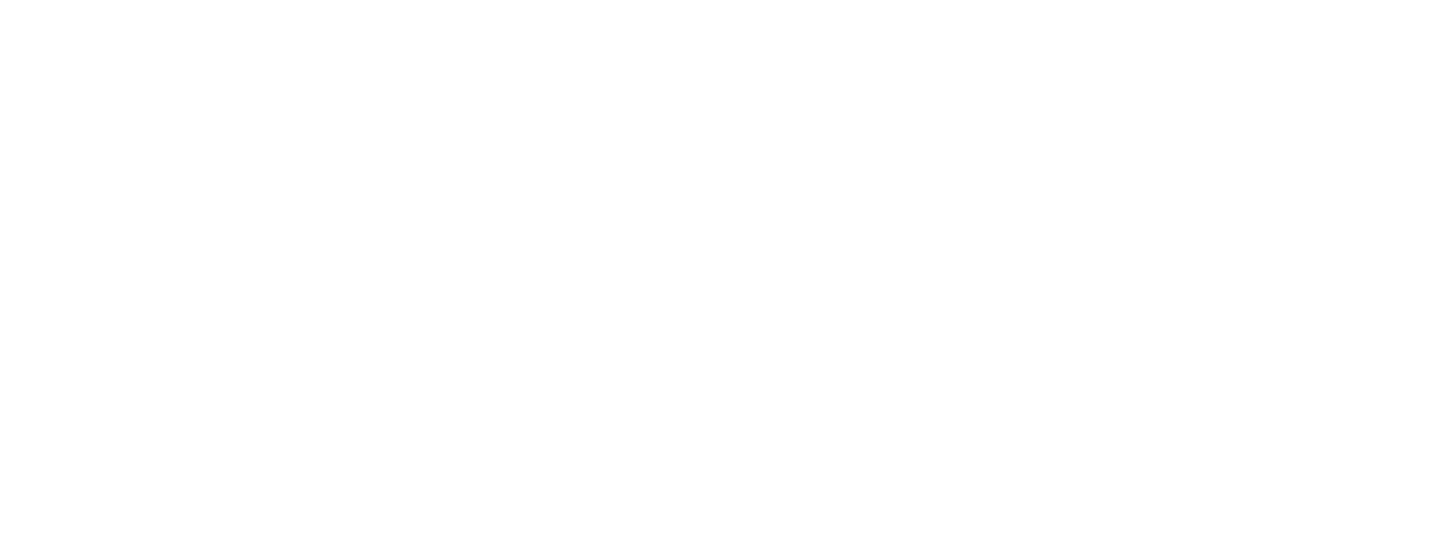
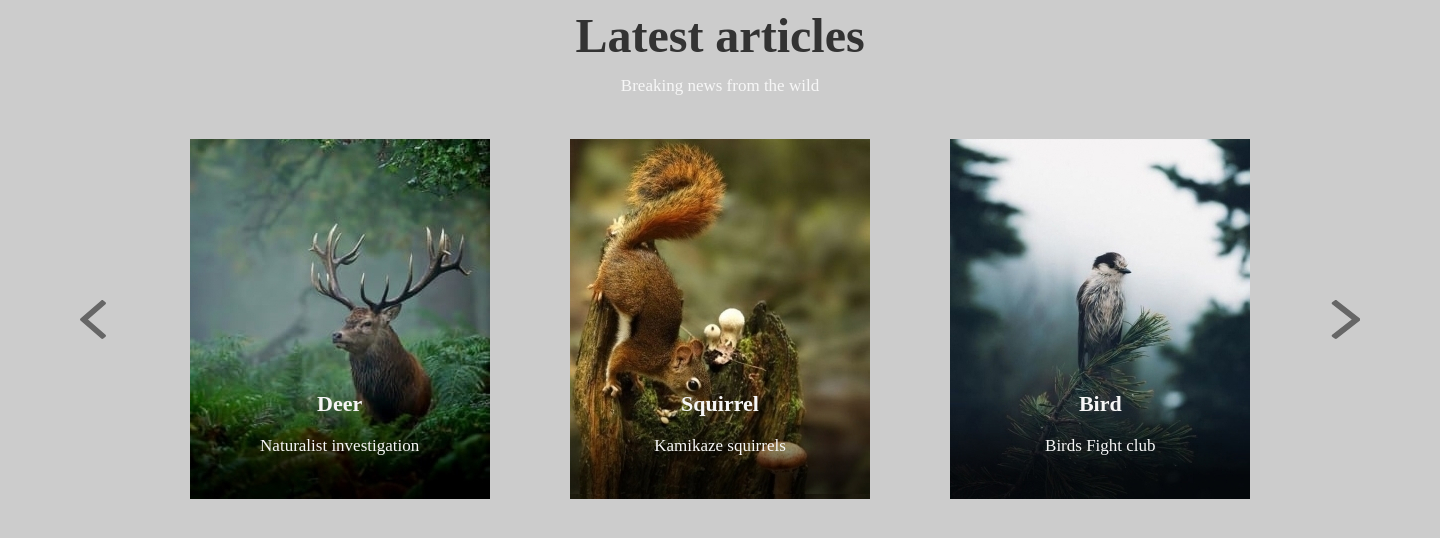
Before and after one commit to Luba-web/Wildlife, a plain HTML site: page index.html in a window 1280 px wide. Shown: the whole page, 1440 px wide, since content can reach past the window. Drawn offline with Linux system fonts and the light colour scheme.

Commit message:
feature: add gallery in main page

```diff
--- /dev/null
+++ b/blocks/gallery/__block/gallery__block.css
@@ -0,0 +1,5 @@
+.gallery__block {
+  display: flex;
+  justify-content: space-evenly;
+  align-items: center;
+}
--- /dev/null
+++ b/blocks/gallery/__btn/_arrow/gallery__btn_arrow.css
@@ -0,0 +1,4 @@
+.gallery__btn_arrow {
+  background-image: url("../../../../image/back.svg");
+  background-repeat: no-repeat;
+}
--- /dev/null
+++ b/blocks/gallery/__btn/_back/gallery__btn_back.css
@@ -0,0 +1,4 @@
+.gallery__btn_back {
+  background-image: url("../../../../image/arrow.svg");
+  background-repeat: no-repeat;
+}
--- /dev/null
+++ b/blocks/gallery/__btn/gallery__btn.css
@@ -0,0 +1,11 @@
+.gallery__btn {
+  display: block;
+
+  background: transparent;
+
+  border: none;
+  cursor: pointer;
+
+  width: 29px;
+  height: 39px;
+}
--- /dev/null
+++ b/blocks/gallery/__contener/gallery__contener.css
@@ -0,0 +1,8 @@
+.gallery__contener {
+  display: flex;
+  flex-direction: column;
+  position: relative;
+  width: 300px;
+  height: 360px;
+  justify-content: flex-end;
+}
--- /dev/null
+++ b/blocks/gallery/__img/gallery__img.css
@@ -0,0 +1,6 @@
+.gallery__img {
+  position: absolute;
+  right: 0;
+  left: 0;
+  z-index: 1;
+}
--- /dev/null
+++ b/blocks/gallery/__text/gallery__text.css
@@ -0,0 +1,14 @@
+.gallery__text {
+  font-size: 17px;
+  line-height: 159%;
+
+  text-align: center;
+
+  margin: 0;
+  padding: 0;
+  padding-bottom: 40px;
+
+  color: #f7f7f7;
+
+  z-index: 2;
+}
--- /dev/null
+++ b/blocks/gallery/__title/gallery__title.css
@@ -0,0 +1,14 @@
+.gallery__title {
+  font-size: 22px;
+  line-height: 164%;
+
+  text-align: center;
+
+  margin: 0;
+  padding: 0;
+  margin-bottom: 10px;
+
+  color: #f7f7f7;
+
+  z-index: 2;
+}
--- /dev/null
+++ b/blocks/subtitle/subtitle.css
@@ -0,0 +1,11 @@
+.subtitle {
+  margin: 0;
+  padding: 0;
+
+  font-size: 48px;
+  line-height: 150%;
+
+  text-align: center;
+
+  color: #333333;
+}
--- a/index.html
+++ b/index.html
@@ -5,6 +5,57 @@
     <meta http-equiv="X-UA-Compatible" content="IE=edge" />
     <meta name="viewport" content="width=device-width, initial-scale=1.0" />
     <title>Wildlife</title>
+    <link rel="stylesheet" href="./page/index.css" />
   </head>
-  <body></body>
+  <body class="page">
+    <main>
+      <section class="gallery">
+        <h2 class="subtitle">Latest articles</h2>
+        <p class="gallery__text">Breaking news from the wild</p>
+        <div class="gallery__block">
+          <button
+            id="btnArrow"
+            type="button"
+            class="gallery__btn gallery__btn_arrow"
+          ></button>
+          <div class="gallery__contener">
+            <h4 class="gallery__title">Deer</h4>
+            <p class="gallery__text">Naturalist investigation</p>
+            <img
+              id="deer"
+              src="./image/deer.jpg"
+              alt="лось"
+              class="gallery__img"
+            />
+          </div>
+          <div class="gallery__contener">
+            <h4 class="gallery__title">Squirrel</h4>
+            <p class="gallery__text">Kamikaze squirrels</p>
+            <img
+              id="squirrel"
+              src="./image/squirrel.jpg"
+              alt="белка"
+              class="gallery__img"
+            />
+          </div>
+          <div class="gallery__contener">
+            <h4 class="gallery__title">Bird</h4>
+            <p class="gallery__text">Birds Fight club</p>
+            <img
+              id="bird"
+              src="./image/bird.jpg"
+              alt="дятел"
+              class="gallery__img"
+            />
+          </div>
+          <button
+            id="btnArrowBack"
+            type="button"
+            class="gallery__btn gallery__btn_back"
+          ></button>
+        </div>
+      </section>
+      <form></form>
+    </main>
+  </body>
 </html>
--- a/page/index.css
+++ b/page/index.css
@@ -0,0 +1,17 @@
+@import url("../vendor/normalize.css");
+
+@import url("./styles.css");
+
+@import url("../blocks/subtitle/subtitle.css");
+
+@import url("../blocks/gallery/gallery.css");
+@import url("../blocks/gallery/__block/gallery__block.css");
+
+@import url("../blocks/gallery/__btn/gallery__btn.css");
+@import url("../blocks/gallery/__btn/_arrow/gallery__btn_arrow.css");
+@import url("../blocks/gallery/__btn/_back/gallery__btn_back.css");
+@import url("../blocks/gallery/__title/gallery__title.css");
+@import url("../blocks/gallery/__text/gallery__text.css");
+
+@import url("../blocks/gallery/__contener/gallery__contener.css");
+@import url("../blocks/gallery/__img/gallery__img.css");
--- /dev/null
+++ b/page/styles.css
@@ -0,0 +1,6 @@
+.page {
+  width: 1440px;
+
+  margin: 0 auto;
+  background: #cccccc;
+}
```
Also changed, not shown: blocks/gallery/gallery.css (added), image/arrow.svg (added), image/back.svg (added), image/bird.jpg (added), image/deer.jpg (added), image/squirrel.jpg (added).
